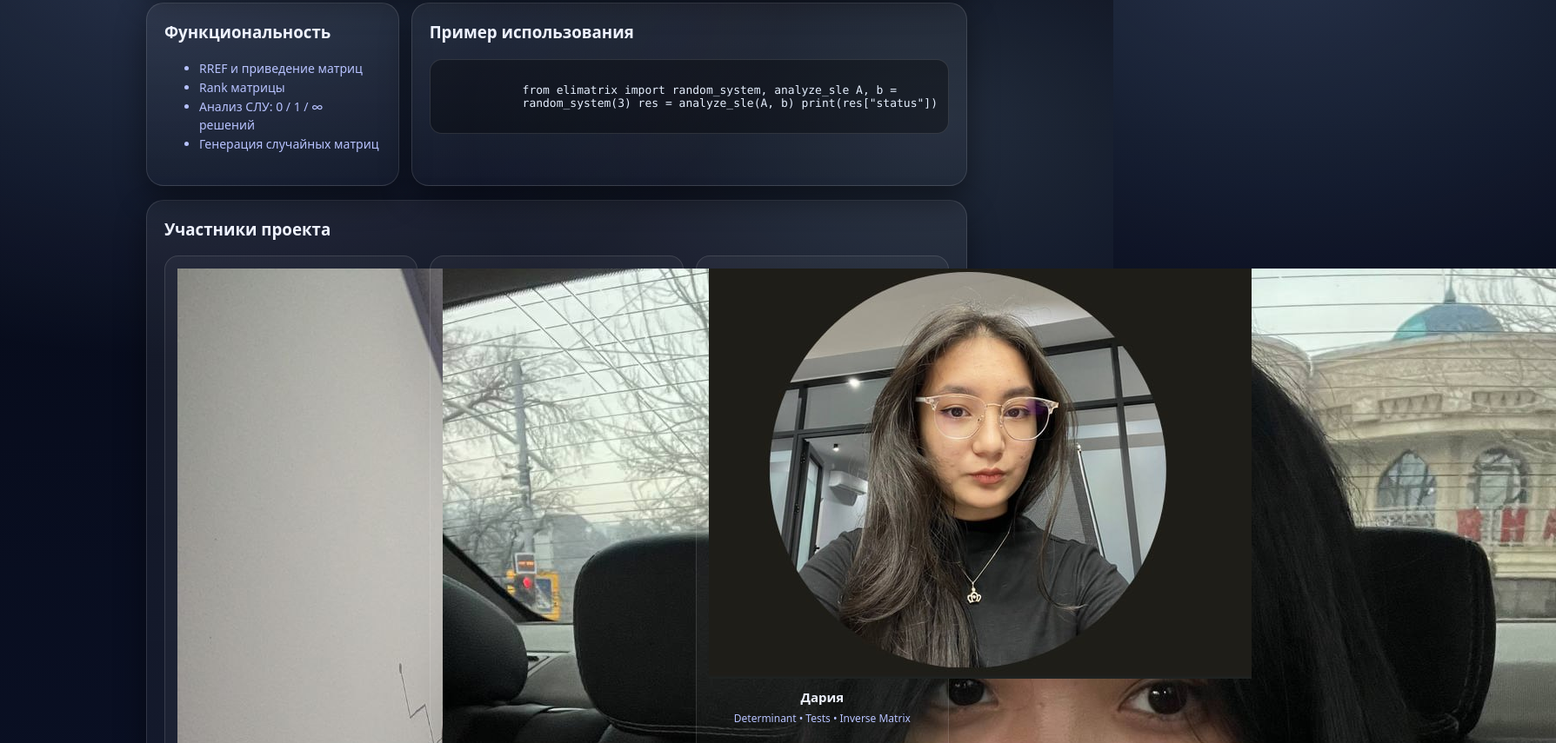
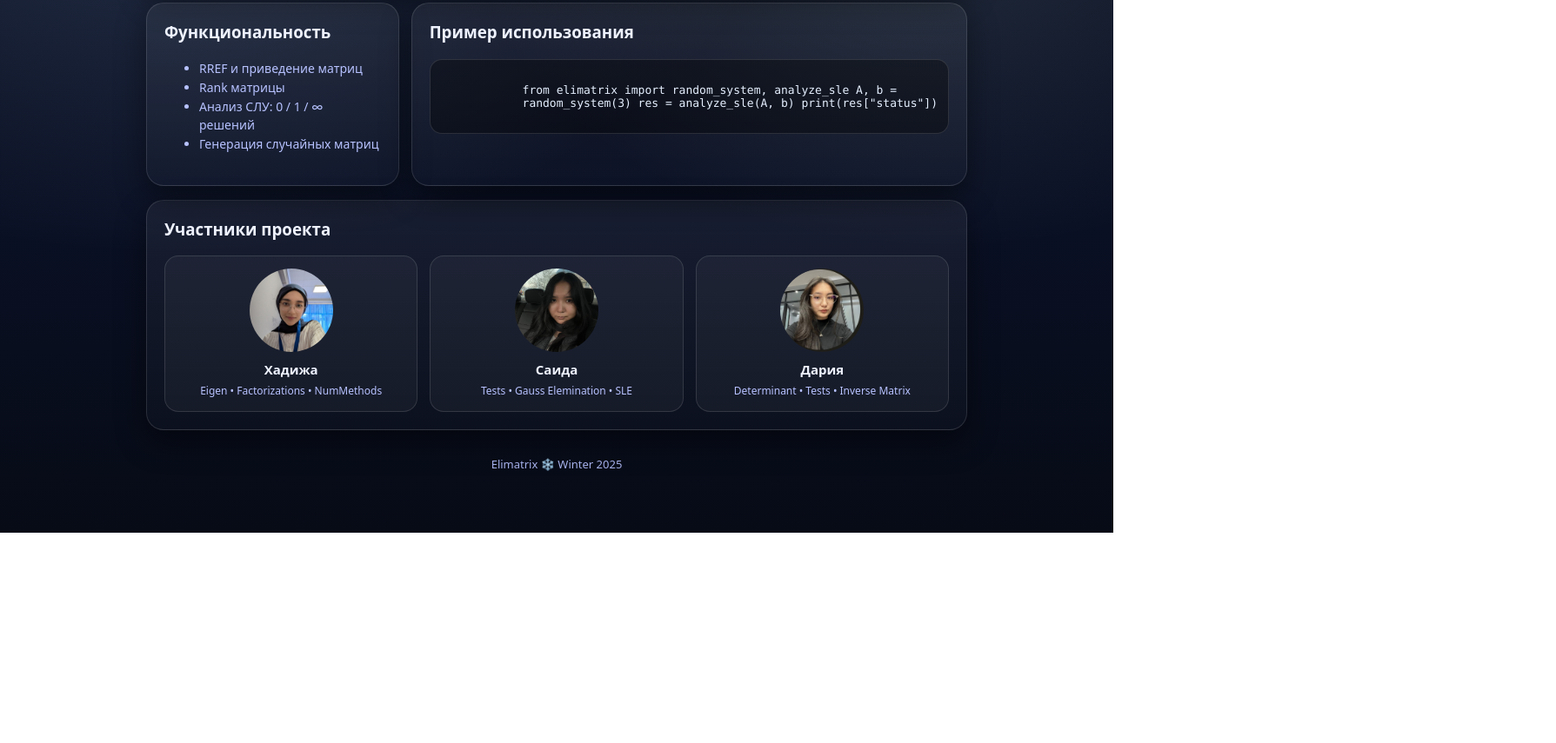
Before and after one commit to Yertay-Yergazy/documentation-for-final, a plain HTML site: page index.html in a window 1280 px wide. Shown: the part 277-1132 px from the top of the page at 87% size, 1789 px wide, since content can reach past the window. After the commit the page ends 890 px from the top, so only its background shows below. Drawn offline with Linux system fonts and the light colour scheme.

Commit message:
fix img size

```diff
--- a/index.html
+++ b/index.html
@@ -6,6 +6,15 @@
     <title>Elimatrix — Linear Algebra Library</title>
 
     <style>
+      .member img {
+        width: 96px; /* фиксированная ширина */
+        height: 96px; /* фиксированная высота */
+        object-fit: cover; /* обрезает лишнее, сохраняя пропорции */
+        border-radius: 50%; /* делает круглым */
+        display: block;
+        margin: 0 auto 10px;
+      }
+
       :root {
         --bg: #070b16;
         --card: #0f162a;
```
